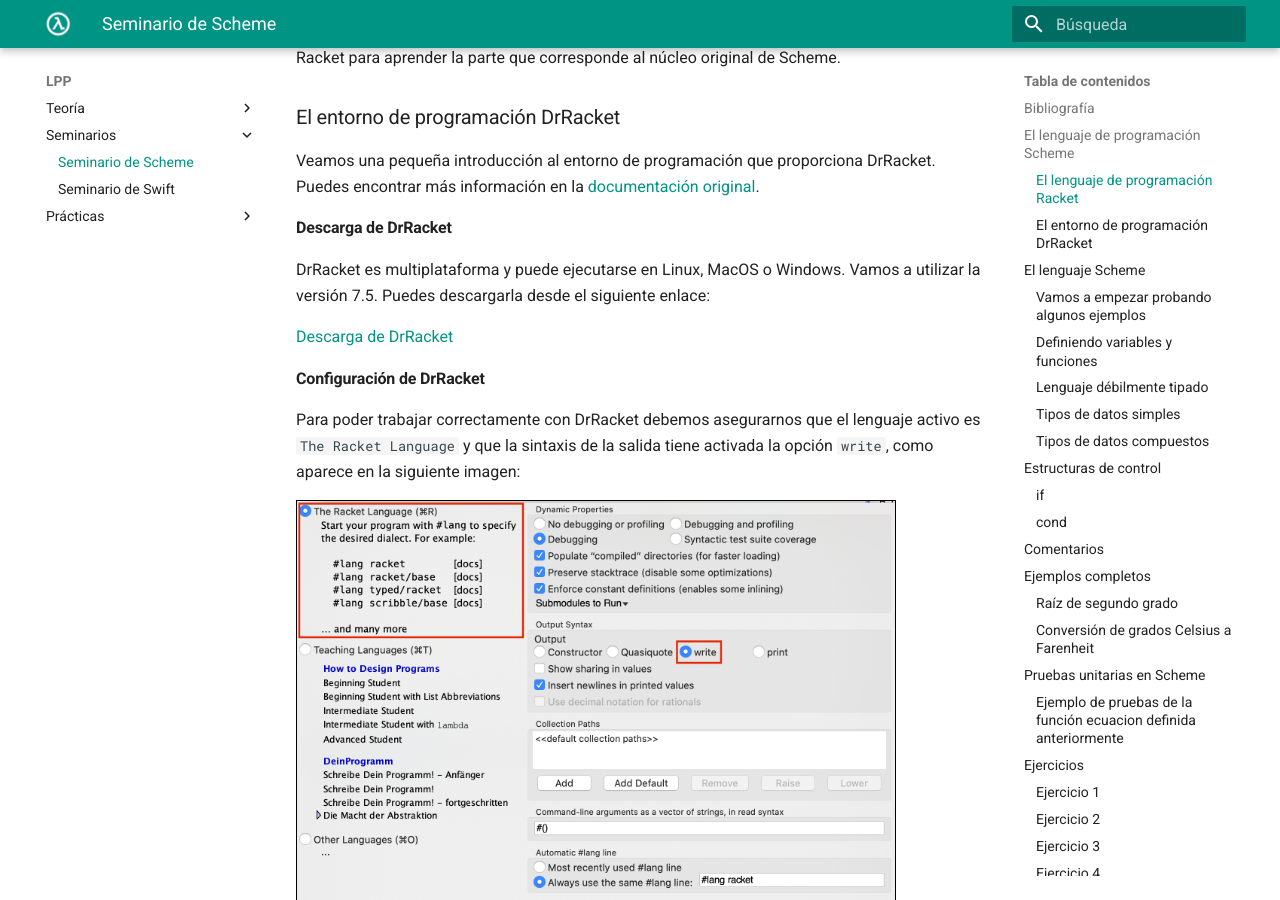
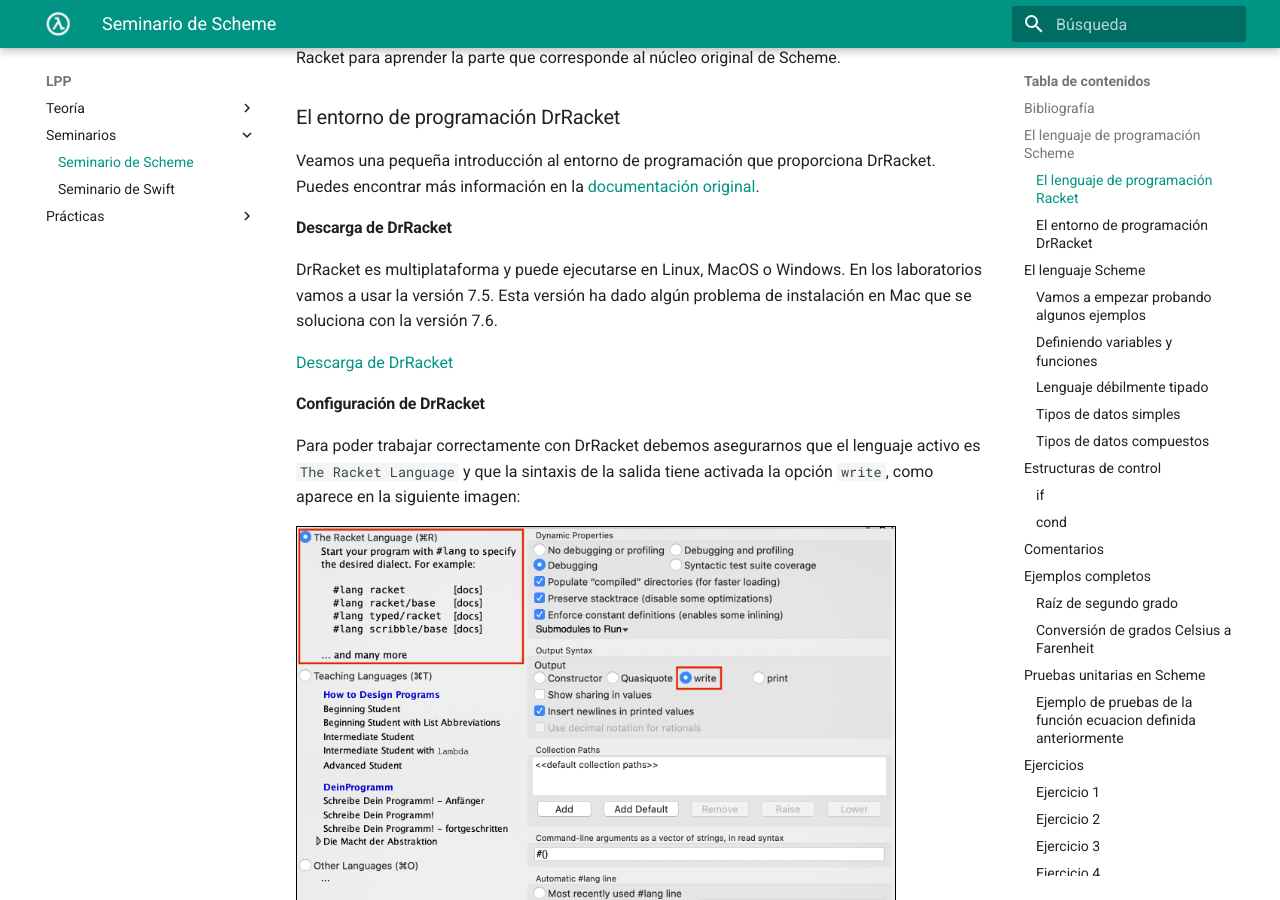
Before and after one commit to domingogallardo/apuntes-lpp, an MkDocs documentation site: the page built from docs/seminarios/seminario1-scheme/seminario1-scheme.md, in a window 1280 px wide and 900 px high, scrolled down 982 px. Built offline with MkDocs 1.6.1 and Material for MkDocs 9.7.7, drawn with Linux system fonts in a browser that asks for light colours; formulas are drawn with MathJax 3.

Commit message:
Cambio de versión de descarga DrRacket

```diff
--- a/docs/seminarios/seminario1-scheme/seminario1-scheme.md
+++ b/docs/seminarios/seminario1-scheme/seminario1-scheme.md
@@ -52,10 +52,11 @@ proporciona DrRacket. Puedes encontrar más información en la
 #### Descarga de DrRacket ####
 
 DrRacket es multiplataforma y puede ejecutarse en Linux, MacOS o
-Windows. Vamos a utilizar la versión 7.5. Puedes descargarla desde el
-siguiente enlace:
+Windows. En los laboratorios vamos a usar la versión 7.5. Esta versión
+ha dado algún problema de instalación en Mac que se soluciona con la
+versión 7.6.
 
-[Descarga de DrRacket](https://download.racket-lang.org/racket-v7.5.html)
+[Descarga de DrRacket](https://download.racket-lang.org/racket-v7.6.html)
 
 
 #### Configuración de DrRacket
```
